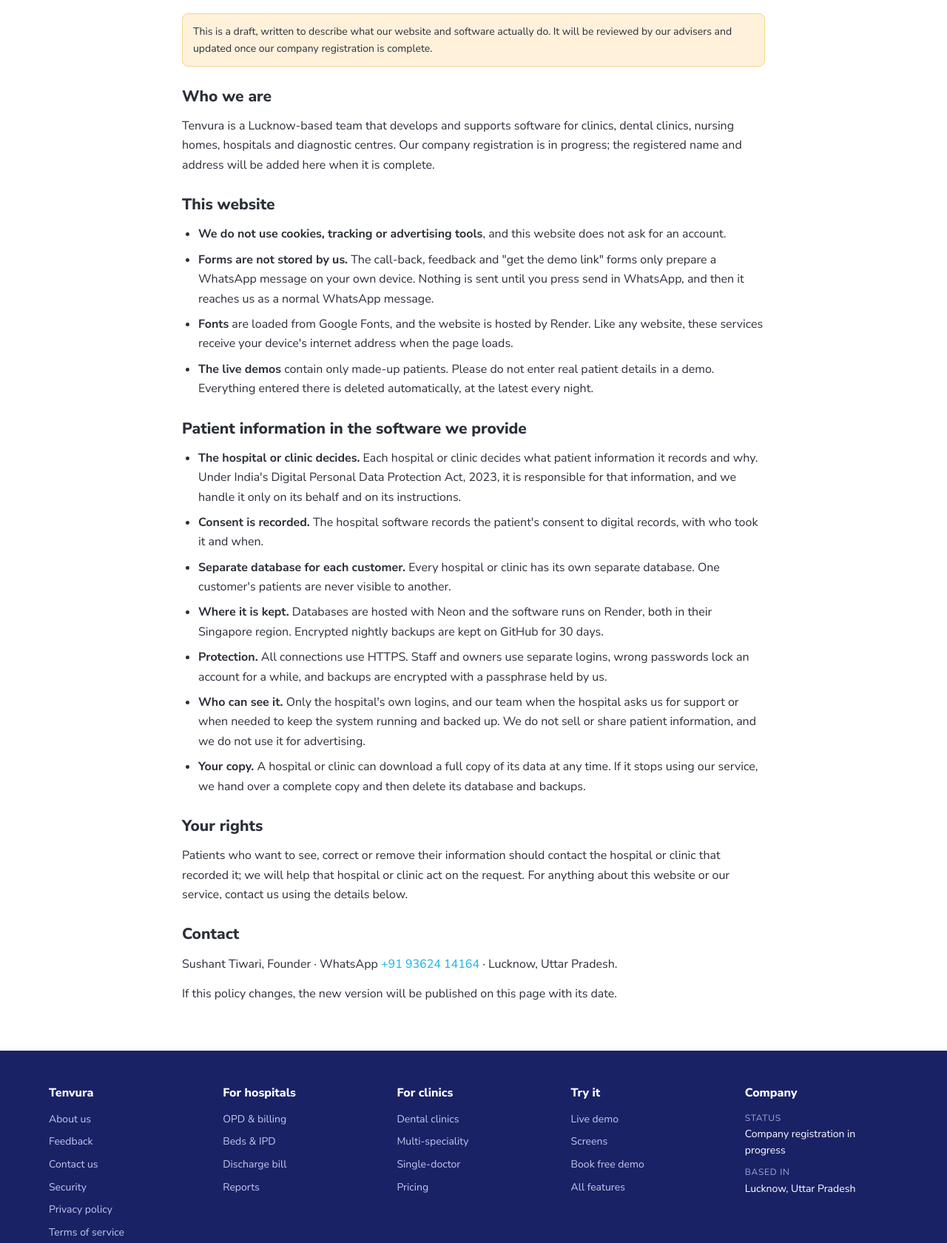
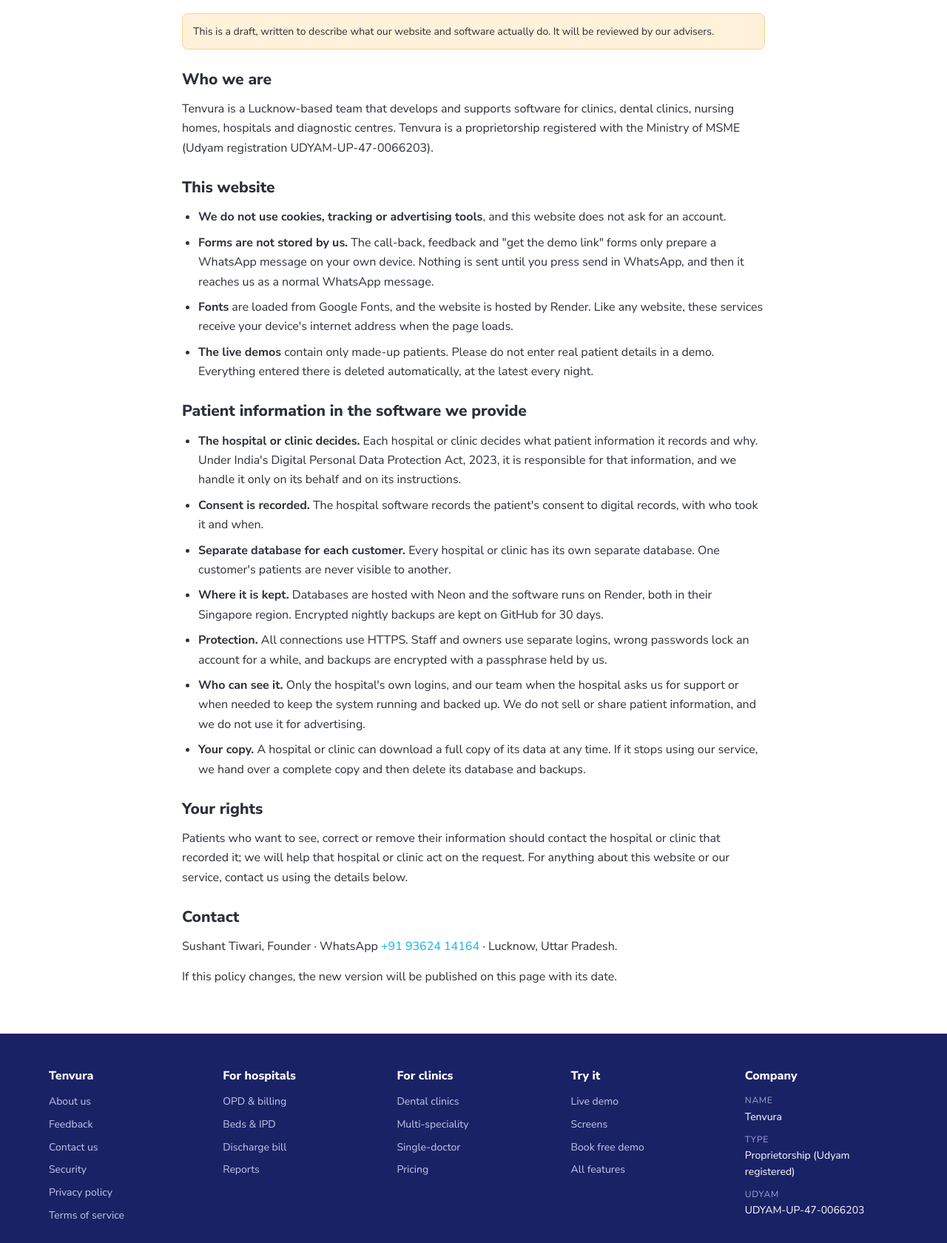
Before and after one commit to sushant8ds/upchardesk-website, a plain HTML site: page privacy/index.html in a window 1280 px wide. Shown: the part 300-1980 px from the top of the page at 74% size. Drawn offline with Linux system fonts and the light colour scheme.

Commit message:
Company details: Tenvura, proprietorship, Udyam UDYAM-UP-47-0066203
Co-Authored-By: Claude Opus 5.5 <noreply@anthropic.com>

```diff
--- a/assets/site.js
+++ b/assets/site.js
@@ -14,10 +14,10 @@ const CONFIG = {
   tourUrl: "/tour/",
   price: "₹1,200",
   company: {                           // from your registration certificate
-    legalName: "",                     // e.g. "XYZ Healthtech Private Limited"
-    type: "",                          // e.g. "Private Limited Company" or "Proprietorship (Udyam registered)"
+    legalName: "Tenvura",              // e.g. "XYZ Healthtech Private Limited"
+    type: "Proprietorship (Udyam registered)",
     cin: "",                           // Corporate Identification Number (Pvt Ltd only)
-    udyam: "",                         // Udyam registration number
+    udyam: "UDYAM-UP-47-0066203",      // Udyam registration number
     gstin: "",
     address: ""                        // registered office address
   },
--- a/privacy/index.html
+++ b/privacy/index.html
@@ -81,10 +81,10 @@
 
   <section class="section legal">
     <div class="wrap legal-body">
-      <p class="legal-note">This is a draft, written to describe what our website and software actually do. It will be reviewed by our advisers and updated once our company registration is complete.</p>
+      <p class="legal-note">This is a draft, written to describe what our website and software actually do. It will be reviewed by our advisers.</p>
 
       <h2>Who we are</h2>
-      <p>Tenvura is a Lucknow-based team that develops and supports software for clinics, dental clinics, nursing homes, hospitals and diagnostic centres. Our company registration is in progress; the registered name and address will be added here when it is complete.</p>
+      <p>Tenvura is a Lucknow-based team that develops and supports software for clinics, dental clinics, nursing homes, hospitals and diagnostic centres. Tenvura is a proprietorship registered with the Ministry of MSME (Udyam registration UDYAM-UP-47-0066203).</p>
 
       <h2>This website</h2>
       <ul>
```
Also changed, not shown: terms/index.html (+1 -1 lines).
